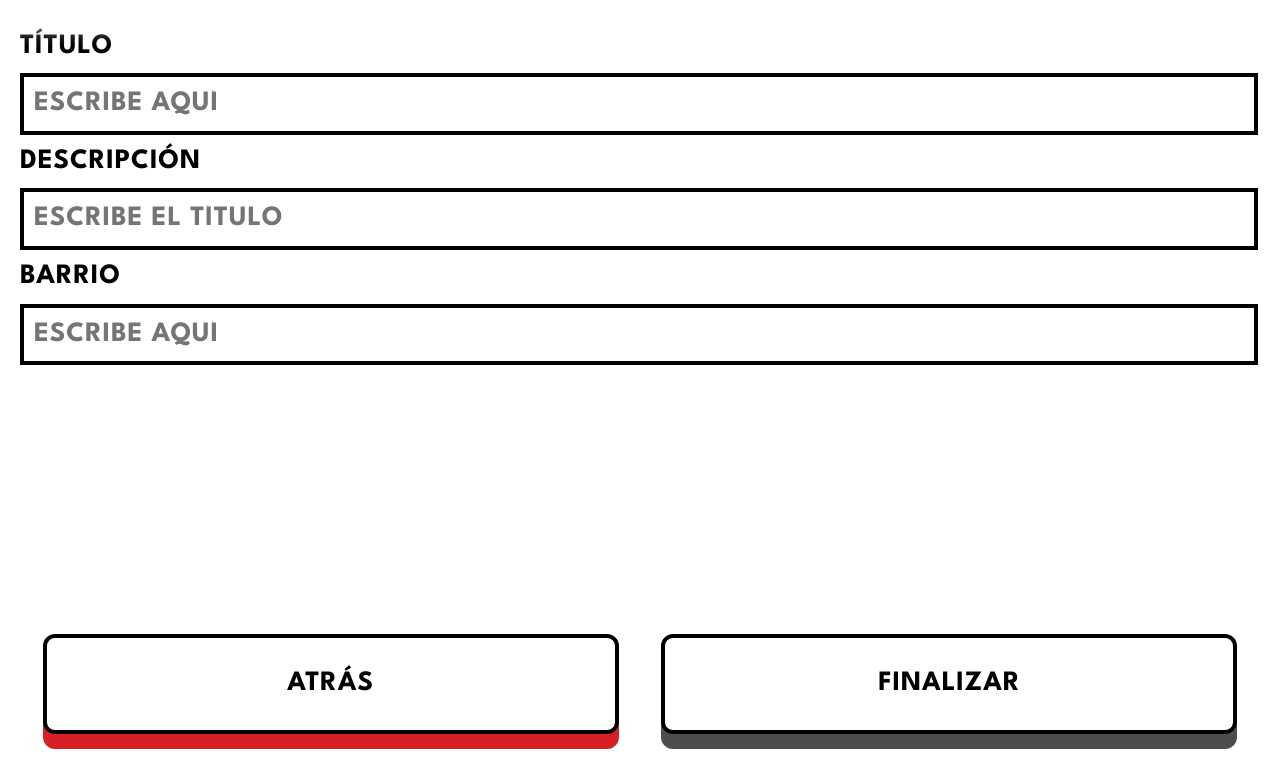
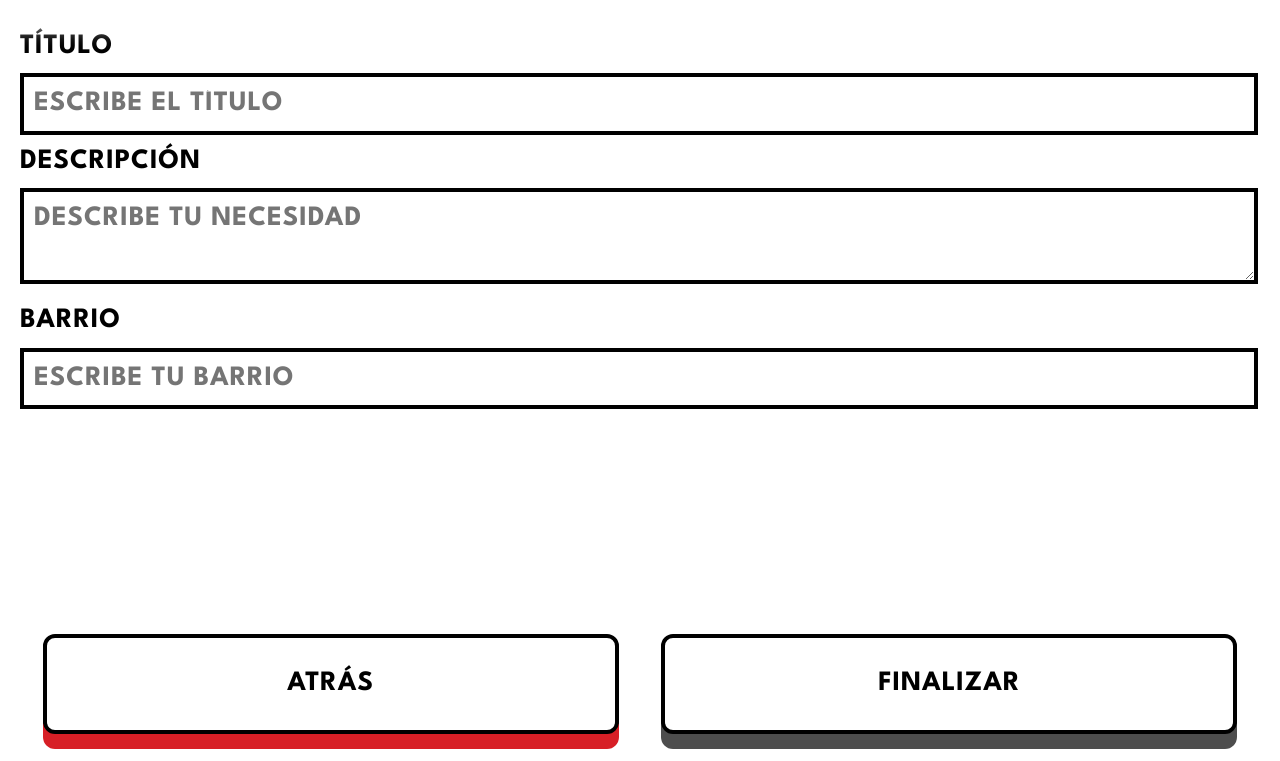
Before and after one commit to rafaestaenclase/manita, a PHP site: page /frontend/html/createPost.html in a window 1280 px wide. Shown: the part 39-800 px from the top of the page. Run offline with PHP 8.4, Linux system fonts and the light colour scheme.

Commit message:
createPost

```diff
--- a/frontend/css/default.css
+++ b/frontend/css/default.css
@@ -44,20 +44,20 @@ body.fade-out {
 }
 
 .backgroundGreen{
-    background: #1FDD76;
+    background: #1FDD76 !important;
 }
 
 .backgroundBlue{
-    background: #0047AB;
+    background: #0047AB !important;
     color: white;
 }
 
 .backgroundYellow{
-    background: #FFD700;
+    background: #FFD700 !important;
 }
 
 .backgroundRed{
-    background: #D71F26;
+    background: #D71F26 !important;
     color: white;
 }
 
@@ -109,6 +109,7 @@ body.fade-out {
     width: 70px;
     height: 70px;
     display: inline-block;
+    margin-bottom: 10px;
 }
 
 #nav {
@@ -147,6 +148,14 @@ body.fade-out {
 
 
 input {
+    width: calc(100% - 30px);
+    border: 4px solid black;
+    background: white;
+    padding: 10px;
+    margin: 10px 0px;
+}
+
+textarea {
     width: calc(100% - 30px);
     border: 4px solid black;
     background: white;
--- a/frontend/html/createPost.html
+++ b/frontend/html/createPost.html
@@ -15,30 +15,56 @@
     </div>
 
     <div id="container">
-    	<div class="register">
+    	<form id="createPostForm">
 	        <span class="inputContainer">
-				<label for="name">TÍTULO</label>
+				<label for="title">TÍTULO</label>
 				<br>
-				<input type="text" id="name" name="name" placeholder="ESCRIBE AQUÍ" minlength="2" maxlength="50" required>
+				<input type="text" id="title" name="title" placeholder="ESCRIBE EL TÍTULO" minlength="2" maxlength="50" required>
 			</span>
 			<span class="inputContainer">
-				<label for="description">DESCRIPCIÓN</label>
+				<label for="body">DESCRIPCIÓN</label>
 				<br>
-				<input type="textarea" id="description" name="description" placeholder="ESCRIBE EL TÍTULO" minlength="2" maxlength="50" required>
+				<textarea id="body" name="body" placeholder="DESCRIBE TU NECESIDAD" minlength="2" maxlength="50" required></textarea>
 			</span>
 			<span class="inputContainer">
-				<label for="name">BARRIO</label>
+				<label for="neighborhood">BARRIO</label>
 				<br>
-				<input type="text" id="name" name="barrio" placeholder="ESCRIBE AQUÍ" minlength="2" maxlength="50" required>
+				<input type="text" id="neighborhood" name="neighborhood" placeholder="ESCRIBE TU BARRIO" minlength="2" maxlength="50" required>
 			</span>
-		</div>
+			<input type="submit" id="createUserSubmit" class="invisible" value="submit">
+		</form>
     </div>
 
     <div id="nav">
-		<button class="redButton" onclick="javascript:history.back()">ATRÁS</button>
-		<button id="finishButton">FINALIZAR</button>
+		<button class="redButton" onclick="location.href='./board.html'">ATRÁS</button>
+		<button id="register">FINALIZAR</button>
     </div>
 
-    <script type="text/javascript" src="./../js/default.js"></script>
+	<script type="text/javascript" src="./../js/databaseConfig.js"></script>
+	<script type="text/javascript" src="./../js/default.js"></script>
+    <script type="text/javascript">
+
+    	document.getElementById('register').addEventListener('click', function(event) {
+        	if (checkAllInputs()) {
+    			document.getElementById('createUserSubmit').click();
+        	}
+
+        });
+
+
+    	document.getElementById('createPostForm').addEventListener('submit', function(event) {
+    		var formData = getFormData(event.target);
+    		console.log(formData);
+	        callDatabase("createPost", formData)
+	            .then(response => {
+				    const responseString = JSON.stringify(response); // Convertir response a una cadena
+					// Redirigir a profile.html con el parámetro viewPost
+					window.location.href = `./profile.html?viewPost=${encodeURIComponent(responseString)}`;
+	            })
+	            .catch(error => {
+	                console.log('Error creating post: ' + error);
+	            });
+	    });
+    </script>
 </body>
 </html>
--- a/frontend/html/register.html
+++ b/frontend/html/register.html
@@ -4,7 +4,6 @@
 	<link rel="stylesheet" type="text/css" href="./../css/default.css" />
 	<meta charset="utf-8">
 	<meta name="viewport" content="width=device-width, initial-scale=1, maximum-scale=1, user-scalable=no">
-	<script type="text/javascript" src="./../js/databaseConfig.js"></script>
 	<title></title>
 </head>
 <body>
@@ -37,6 +36,7 @@
 		<button id="backButton" class="invisible">ATRÁS</button>
 		<button id="register">REGISTRAR</button>
 	</div>
+	<script type="text/javascript" src="./../js/databaseConfig.js"></script>
 	<script type="text/javascript" src="./../js/default.js"></script>
 	<script type="text/javascript">
 
--- a/frontend/js/databaseConfig.js
+++ b/frontend/js/databaseConfig.js
@@ -9,8 +9,8 @@ function getFormData(form) {
     });
 
     if (localStorage.getItem('logged_user_id') !== null && localStorage.getItem('logged_hash') !== null) {
-        postData["loggedUserId"] = localStorage.getItem('logged_user_id');
-        postData["loggedHash"] = localStorage.getItem('logged_hash');
+        postData["loggedUserId"] = getCookie("userId");
+        postData["loggedHash"] = getCookie("loginHash");
     }
 
     return postData;
--- a/frontend/js/default.js
+++ b/frontend/js/default.js
@@ -1,6 +1,6 @@
 
 const inputContainers = document.querySelectorAll('.inputContainer');
-const inputs = document.querySelectorAll('input');
+const inputs = document.querySelectorAll('input, textarea');
 const header = document.getElementById('header');
 const container = document.getElementById('container');
 
```
Also changed, not shown: backend/src/controllers/PostController.php (+4 -4 lines), frontend/html/profile.html (+16 -1 lines).
